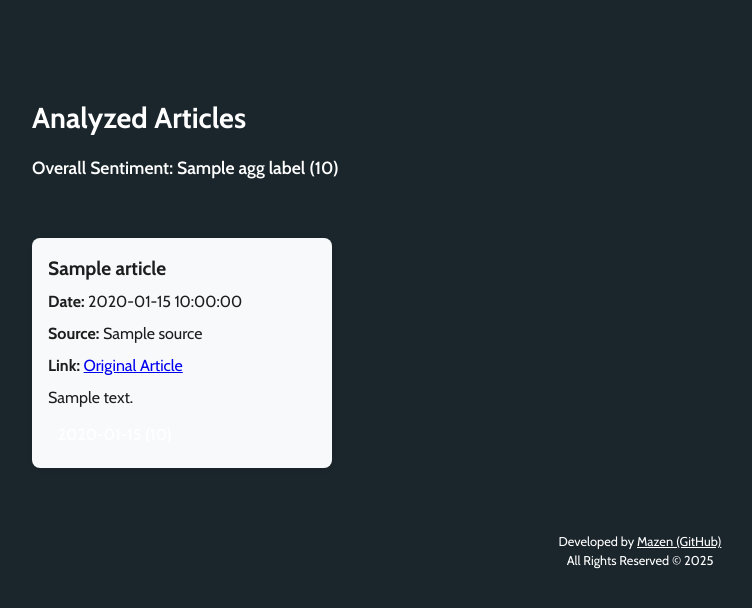
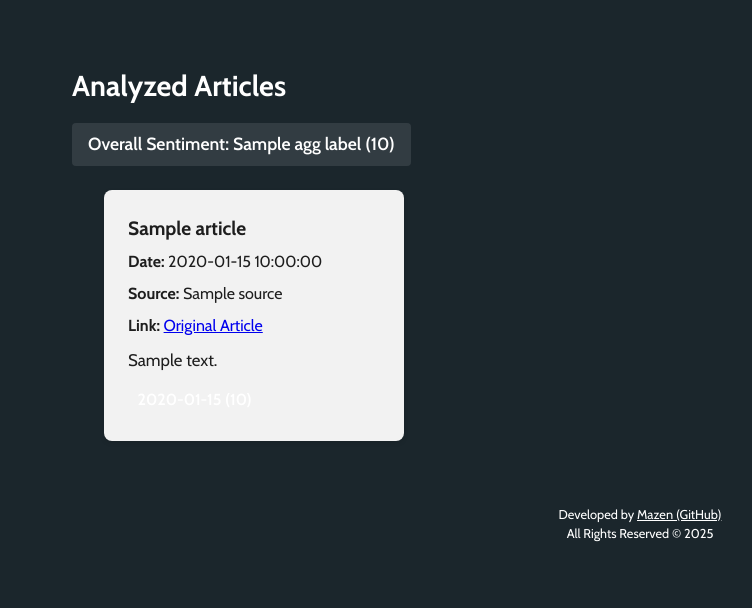
Before and after one commit to mazenayyad/finance-sentiment-analyzer, a Flask app: template templates/results.html in a window 1280 px wide. Shown: the part 66-674 px from the top of the page, without its empty margins (0-752 px from the left). Run offline with Flask 3, Linux system fonts and the light colour scheme; the template is opened without the code that fills it: most values are stand-ins (such as "Sample title", 1, 10 or a date in 2020).

Commit message:
updated style.css

```diff
--- a/static/style.css
+++ b/static/style.css
@@ -165,8 +165,11 @@
   padding: 4rem 2rem;
   margin-top: 2rem;
   color: #fff;
+  max-width: 1200px;
+  margin: 0 auto;
 }
 
+/* Headline spacing */
 .results-section h1 {
   font-size: 1.8rem;
   font-weight: 700;
@@ -183,6 +186,9 @@
   font-weight: 600;
   display: inline-block;
   margin-bottom: 2rem;
+  padding: 0.5rem 1rem;
+  border-radius: 4px;
+  background-color: rgba(255, 255, 255, 0.1);
 }
 
 .overall-sentiment.positive {
@@ -197,21 +203,26 @@
   color: #6c757d;
 }
 
+/* Wrap articles in a container with more horizontal padding */
 .articles-container {
   display: flex;
   flex-wrap: wrap;
   gap: 2rem;
   margin-top: 2rem;
+  max-width: 1200px;
+  margin: 0 auto;
+  padding: 0 2rem;
 }
 
 /* ARTICLE CARD */
 .article-card {
-  background: #f8f9fa;
-  padding: 1rem;
+  background: #f2f2f2;
+  padding: 1.5rem;
   border-radius: 8px;
   width: 300px;
   box-shadow: 0 2px 5px rgba(0,0,0,0.1);
   color: #1E1E1E;
+  transition: all 0.2s ease;
 }
 
 .article-card h2 {
@@ -222,6 +233,16 @@
 
 .article-card p {
   margin-bottom: 0.5rem;
+}
+
+.article-summary {
+  line-height: 1.7;
+  font-size: 1.05rem;
+}
+
+.article-card:hover {
+  box-shadow: 0 4px 10px rgba(0,0,0,0.15);
+  transform: translateY(-2px);
 }
 
 /* Sentiment Badge: color-coded background, white text */
```
